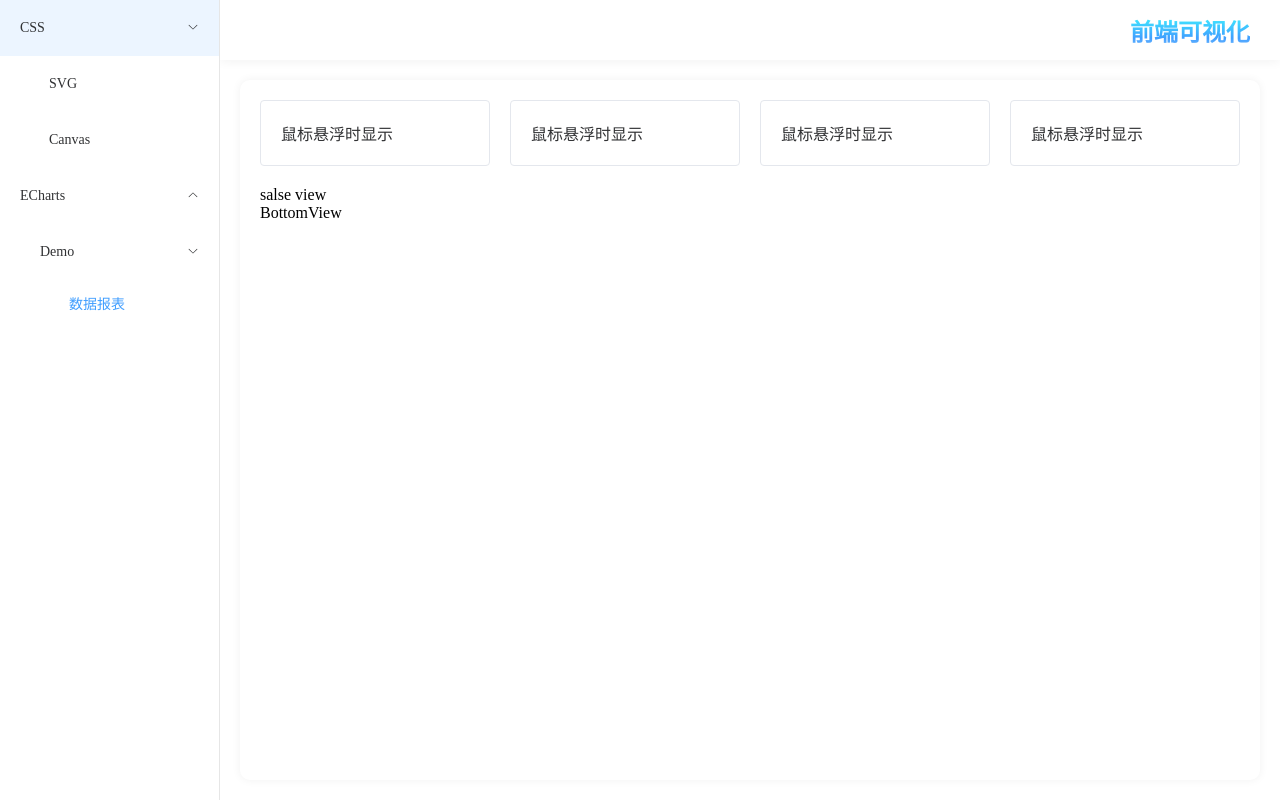
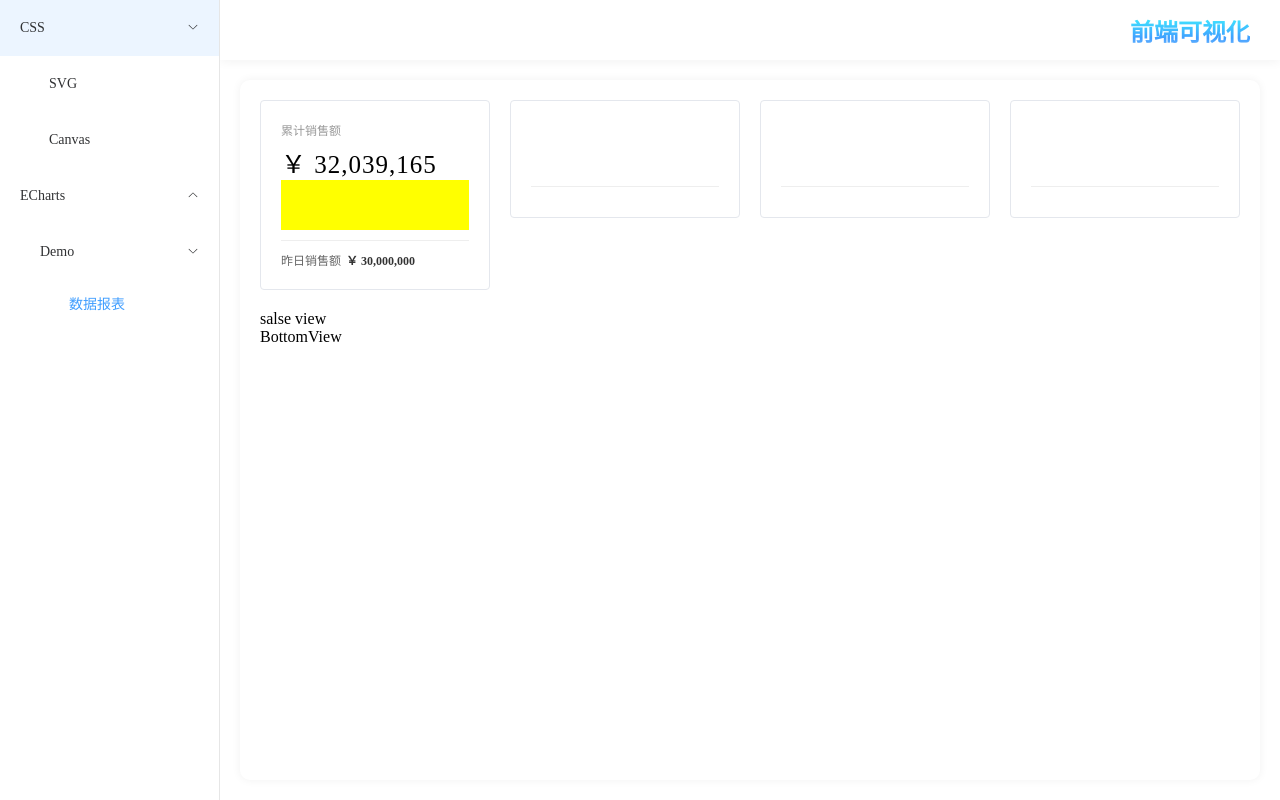
Before and after one commit to h7ml/front-end-data-visualization, a Vue app: page /#/eCharts/datavReportDev in a window 1280 px wide. Built offline with nearby package versions, Linux system fonts and the light colour scheme; a small style sheet from the web is missing.

Commit message:
echart 分离TopView组件

```diff
--- /dev/null
+++ b/src/views/ECharts/DatavReportDev/components/CommonCard/CommonCard.vue
@@ -0,0 +1,48 @@
+<template>
+  <div class="common__card">
+    <div class="title">{{title}}</div>
+    <div class="value">{{value}}</div>
+    <div class="chart">
+      <slot></slot>
+    </div>
+    <div class="line"></div>
+    <div class="total">
+      <slot name="footer"></slot>
+    </div>
+  </div>
+</template>
+
+<script setup>
+const props = defineProps({
+  title: String,
+  value: String
+})
+</script>
+
+<style lang="scss" scoped>
+.title {
+  font-size: 12px;
+  color: #999;
+}
+
+.value {
+  font-size: 25px;
+  color: #000;
+  margin-top: 5px;
+  letter-spacing: 1px;
+}
+
+.chart {
+  height: 50px;
+}
+
+.line {
+  margin: 10px 0;
+  border-top: 1px solid #eee;
+}
+
+.total {
+  font-size: 12px;
+  color: #666;
+}
+</style>
--- /dev/null
+++ b/src/views/ECharts/DatavReportDev/components/TopView/TodayUsers.vue
@@ -0,0 +1,13 @@
+<template>
+  <div>
+    <CommonCard />
+  </div>
+</template>
+
+<script setup>
+import CommonCard from './commonCardMixin.js'
+</script>
+
+<style lang="scss" scoped>
+
+</style>
--- a/src/views/ECharts/DatavReportDev/components/TopView/TopView.vue
+++ b/src/views/ECharts/DatavReportDev/components/TopView/TopView.vue
@@ -3,22 +3,22 @@
     <el-row :gutter="20">
       <el-col :xs="24" :sm="12" :md="12" :lg="6" :xl="6" class="top__view__item">
         <el-card shadow="hover">
-          鼠标悬浮时显示
+          <TotalSalse />
         </el-card>
       </el-col>
       <el-col :xs="24" :sm="12" :md="12" :lg="6" :xl="6" class="top__view__item">
         <el-card shadow="hover">
-          鼠标悬浮时显示
+          <TotalOrders />
         </el-card>
       </el-col>
       <el-col :xs="24" :sm="12" :md="12" :lg="6" :xl="6" class="top__view__item">
         <el-card shadow="hover">
-          鼠标悬浮时显示
+          <TodayUsers />
         </el-card>
       </el-col>
       <el-col :xs="24" :sm="12" :md="12" :lg="6" :xl="6" class="top__view__item">
         <el-card shadow="hover">
-          鼠标悬浮时显示
+          <TotalUsers />
         </el-card>
       </el-col>
     </el-row>
@@ -26,7 +26,10 @@
 </template>
 
 <script setup>
-
+import TotalSalse from './TotalSalse.vue'
+import TotalOrders from './TotalOrders.vue'
+import TodayUsers from './TodayUsers.vue'
+import TotalUsers from './TotalUsers.vue'
 </script>
 
 <style lang="scss" scoped>
--- /dev/null
+++ b/src/views/ECharts/DatavReportDev/components/TopView/TotalOrders.vue
@@ -0,0 +1,13 @@
+<template>
+  <div>
+    <CommonCard />
+  </div>
+</template>
+
+<script setup>
+import CommonCard from './commonCardMixin.js'
+</script>
+
+<style lang="scss" scoped>
+
+</style>
--- /dev/null
+++ b/src/views/ECharts/DatavReportDev/components/TopView/TotalSalse.vue
@@ -0,0 +1,35 @@
+<template>
+  <div>
+    <CommonCard
+      title="累计销售额"
+      value="￥ 32,039,165"
+    >
+      <template #default>
+        <div class="compare"></div>
+      </template>
+      <template #footer>
+        <span>昨日销售额</span>
+        <span class="money">￥ 30,000,000</span>
+      </template>
+    </CommonCard>
+  </div>
+</template>
+
+<script setup>
+import CommonCard from './commonCardMixin.js'
+</script>
+
+<style lang="scss" scoped>
+.compare {
+  height: 100%;
+  background: yellow;
+}
+span {
+  font-size: 12px;
+}
+.money {
+  margin-left: 5px;
+  color: #333;
+  font-weight: 700;
+}
+</style>
--- /dev/null
+++ b/src/views/ECharts/DatavReportDev/components/TopView/TotalUsers.vue
@@ -0,0 +1,13 @@
+<template>
+  <div>
+    <CommonCard />
+  </div>
+</template>
+
+<script setup>
+import CommonCard from './commonCardMixin.js'
+</script>
+
+<style lang="scss" scoped>
+
+</style>
--- /dev/null
+++ b/src/views/ECharts/DatavReportDev/components/TopView/commonCardMixin.js
@@ -0,0 +1,3 @@
+import CommonCard from '../CommonCard/CommonCard.vue'
+
+export default CommonCard
```
